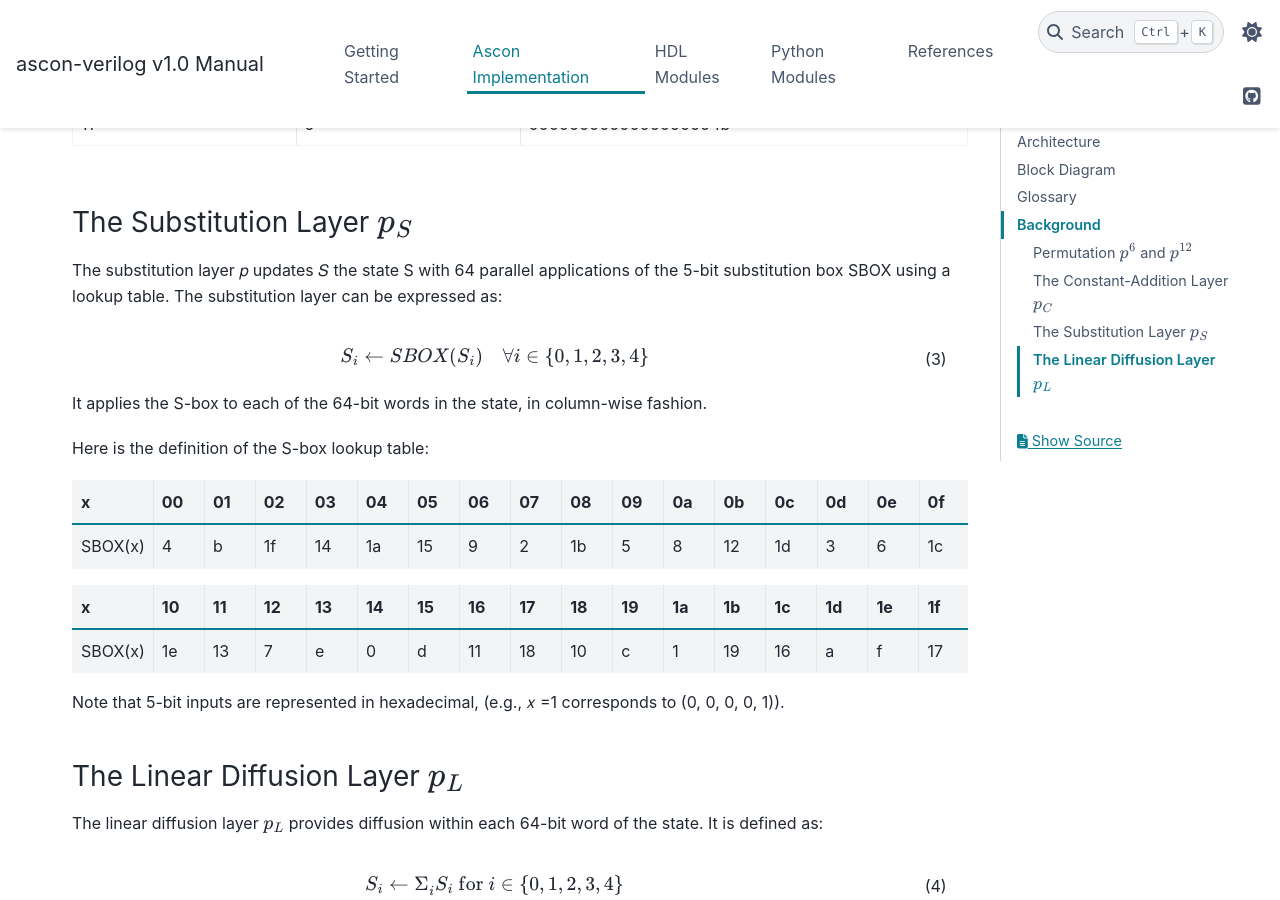
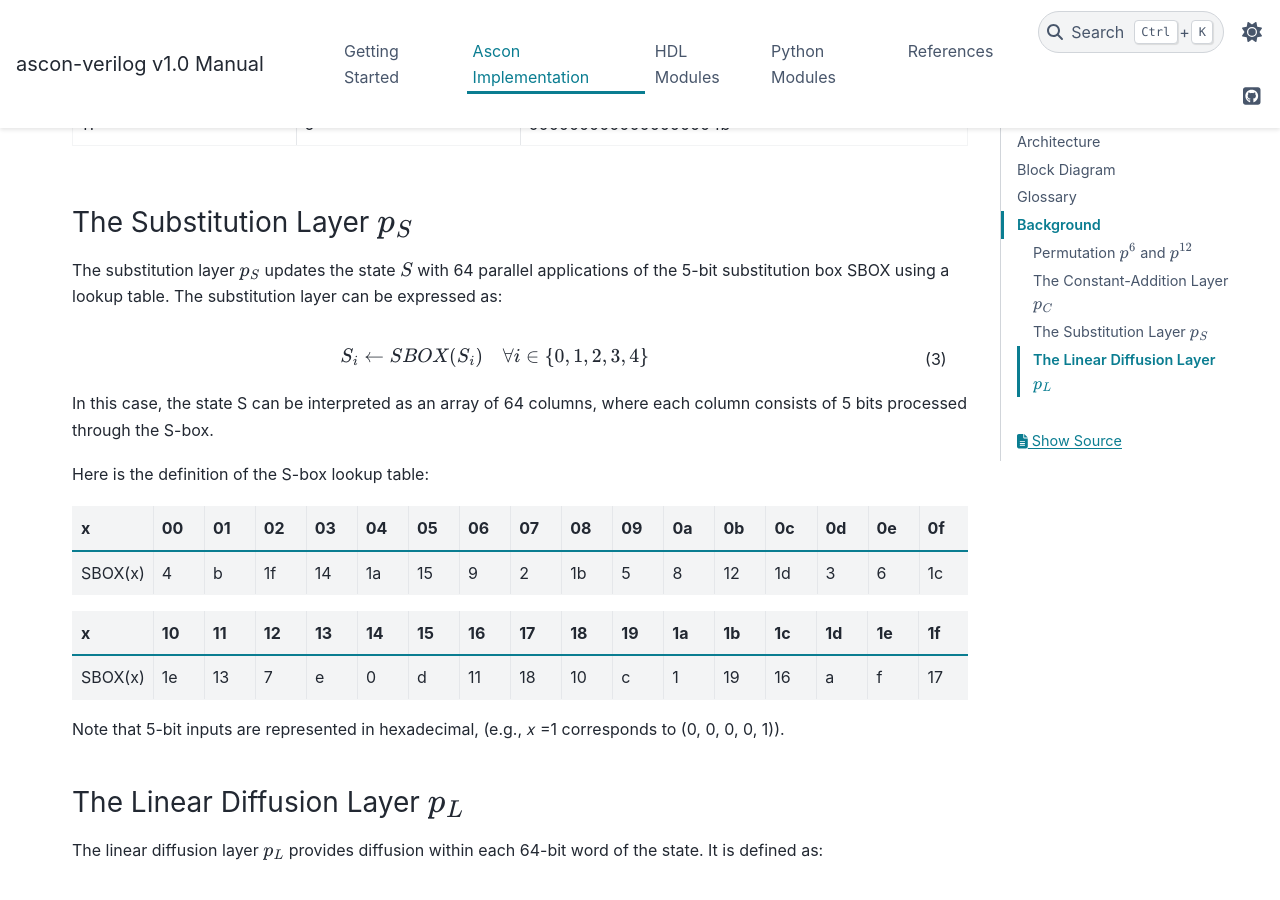
Before and after one commit to CharrierTim/ascon-verilog, a Sphinx documentation site: the page built from docs/source/files/ascon.rst, in a window 1280 px wide and 900 px high, scrolled down 3623 px. Built offline with Sphinx 7.4.7 and the PyData theme 0.15.4, drawn with Linux system fonts in a browser that asks for light colours; cross-references to code outside the pages are shown as plain code.

Commit message:
docs: clarify description of the substitution layer in ascon.rst

```diff
--- a/docs/source/files/ascon.rst
+++ b/docs/source/files/ascon.rst
@@ -205,7 +205,7 @@ The constant :math:`c_r` is defined as:
 The Substitution Layer :math:`p_S`
 ==================================
 
-The substitution layer 𝑝 updates 𝑆 the state S with 64 parallel
+The substitution layer :math:`p_S` updates the state :math:`S` with 64 parallel
 applications of the 5-bit substitution box SBOX using a lookup table.
 The substitution layer can be expressed as:
 
@@ -214,8 +214,8 @@ The substitution layer can be expressed as:
 
    S_i \leftarrow SBOX(S_i) \quad \forall i \in \{0, 1, 2, 3, 4\}
 
-It applies the S-box to each of the 64-bit words in the state, in
-column-wise fashion.
+In this case, the state S can be interpreted as an array of 64 columns,
+where each column consists of 5 bits processed through the S-box.
 
 Here is the definition of the S-box lookup table:
 
```
